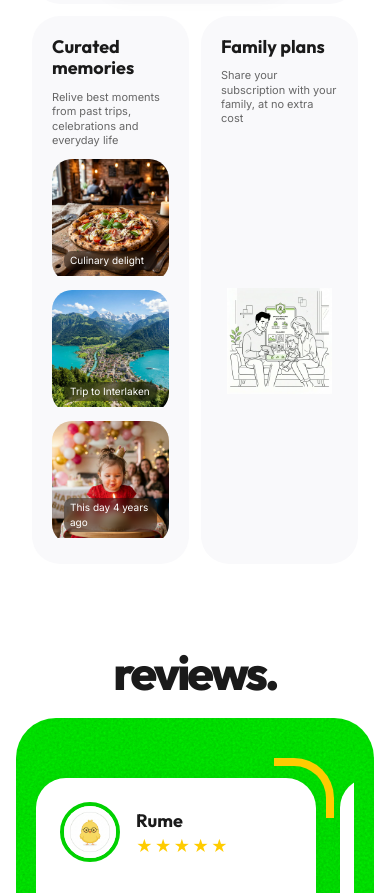
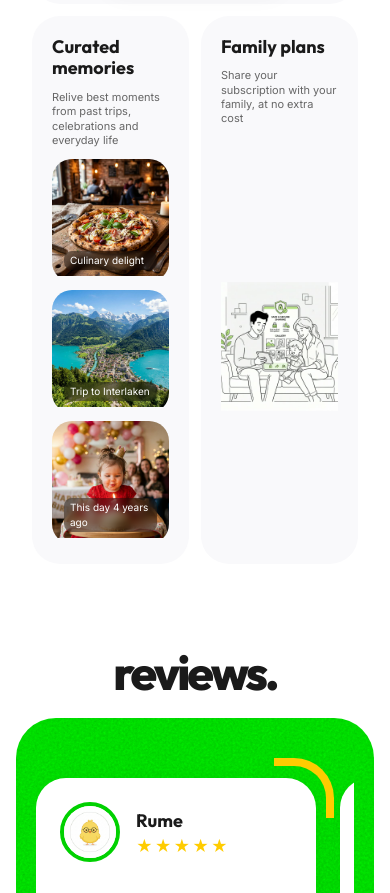
Before and after one commit to shamveelp/Savety, a React (Vite) app in the folder frontend/: page / in a window 390 px wide. Shown: the part 1240-2133 px from the top of the page. Built offline with nearby package versions, Linux system fonts and the light colour scheme; no server answers.

Commit message:
feat(home) - home screen made more responsive -002

```diff
--- a/frontend/src/App.css
+++ b/frontend/src/App.css
@@ -409,9 +409,19 @@
 }
 
 /* Family Illustration */
+.family-plans .card-content {
+  padding: 0;
+  margin-top: 20px;
+  overflow: hidden;
+  border-radius: 24px;
+}
+
 .family-illustration {
-  max-width: 80%;
-  height: auto;
+  width: 100%;
+  height: 100%;
+  object-fit: cover;
+  border-radius: 24px;
+  display: block;
 }
 
 @media (max-width: 1024px) {
@@ -753,7 +763,20 @@
     .memory-item { height: 120px; }
     .memory-item span { font-size: 10px; padding: 2px 6px; }
 
-    .family-illustration { max-width: 90%; }
+    .family-plans .card-content {
+        margin-top: 10px;
+        flex: 1;
+        width: 100%;
+        height: 100%;
+        overflow: hidden;
+    }
+    .family-illustration {
+        width: 100%;
+        height: 100%;
+        object-fit: contain;
+        border-radius: 20px;
+        transform: scale(1.1);
+    }
 
     .reviews-title { font-size: 48px; margin-bottom: 10px; }
     .reviews-container { padding: 40px 20px; border-radius: 40px; }
```
